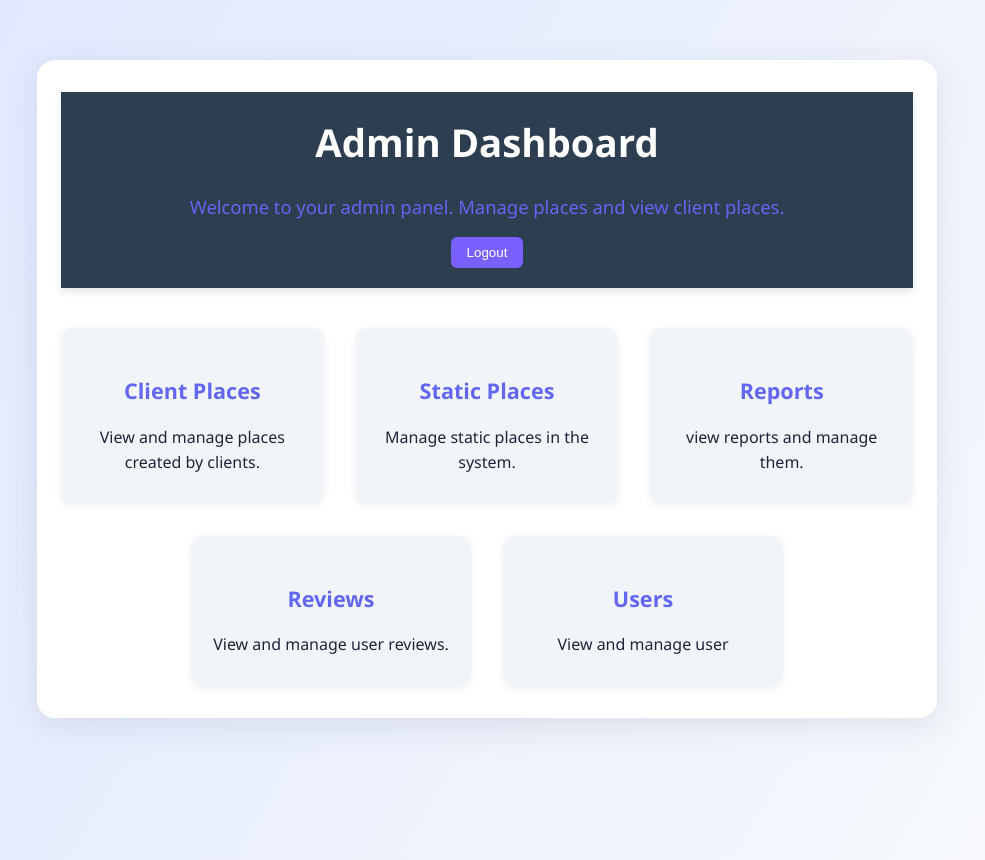
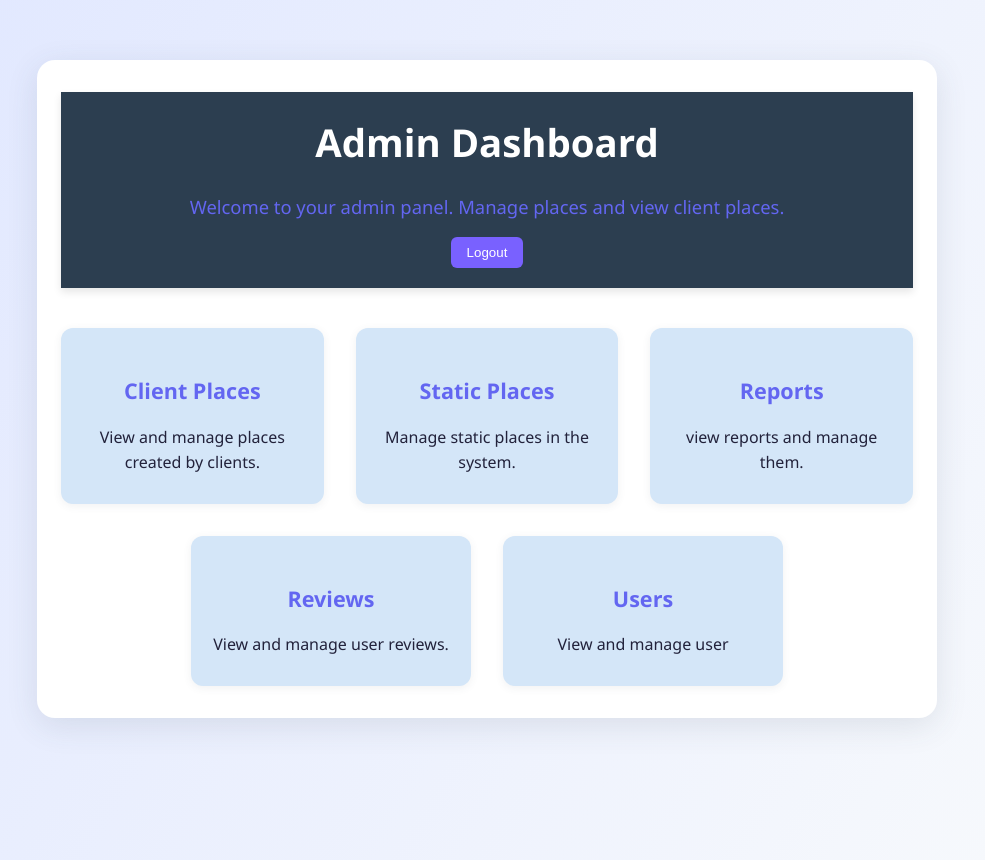
Before and after one commit to omarghemrawi/Ziara, a React (Vite) app in the folder admin/: page /dashboard in a window 1280 px wide. Shown: the whole page, without its empty margins (153-1138 px from the left). Built offline with nearby package versions, Linux system fonts and the light colour scheme; sample sign-in values are in the browser's storage.

Commit message:
edit user controller

```diff
--- a/admin/src/pages/dashboard/Dashboard.css
+++ b/admin/src/pages/dashboard/Dashboard.css
@@ -67,7 +67,7 @@ body {
   flex: 1 1 220px;
   min-width: 220px;
   max-width: 280px;
-  background: #f1f5f9;
+  background: #d4e6f8;
   border-radius: 12px;
   box-shadow: 0 2px 8px rgba(60,72,88,0.08);
   padding: 28px 22px;
--- a/admin/src/pages/login/login.jsx
+++ b/admin/src/pages/login/login.jsx
@@ -73,7 +73,7 @@ const Login = () => {
           textAlign: "center",
         }}
       >
-        <strong>Admin:</strong> ziara961libanon@gmail.com / ziaralebanon
+        <strong>Admin:</strong> ziaralebanon@gmail.com / ziaralebanon123
       </div>
     </div>
   );
```
Also changed, not shown: 1 other file (tests, documents, lock files or other folders).
